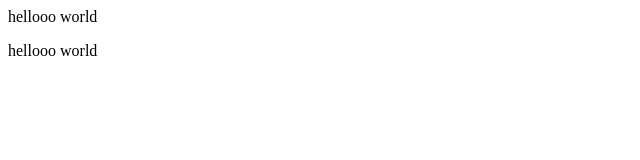
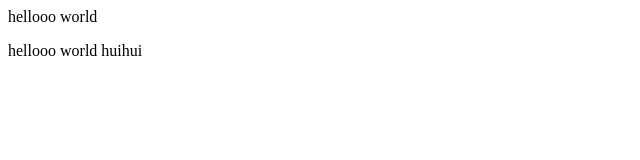
Before and after one commit to simran-mulla/local_repoo, a plain HTML site: page index.html in a window 1280 px wide. Shown: the full height of the page, 0-640 px from the left. Drawn offline with Linux system fonts and the light colour scheme.

Commit message:
added huihui

```diff
--- a/index.html
+++ b/index.html
@@ -1,2 +1,2 @@
 <p>hellooo world</pp>
-<p>hellooo world</pp>
+<p>hellooo world  huihui</pp>
```
